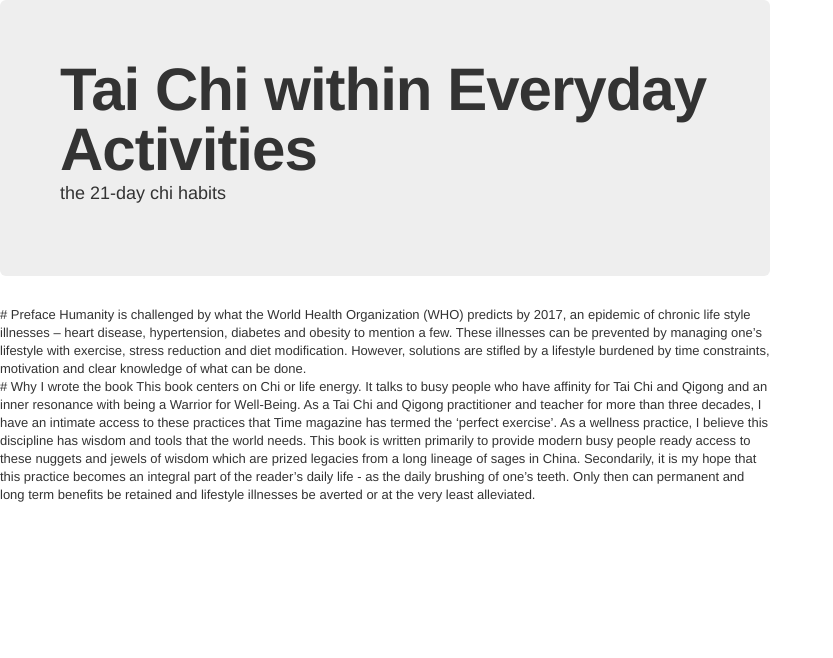
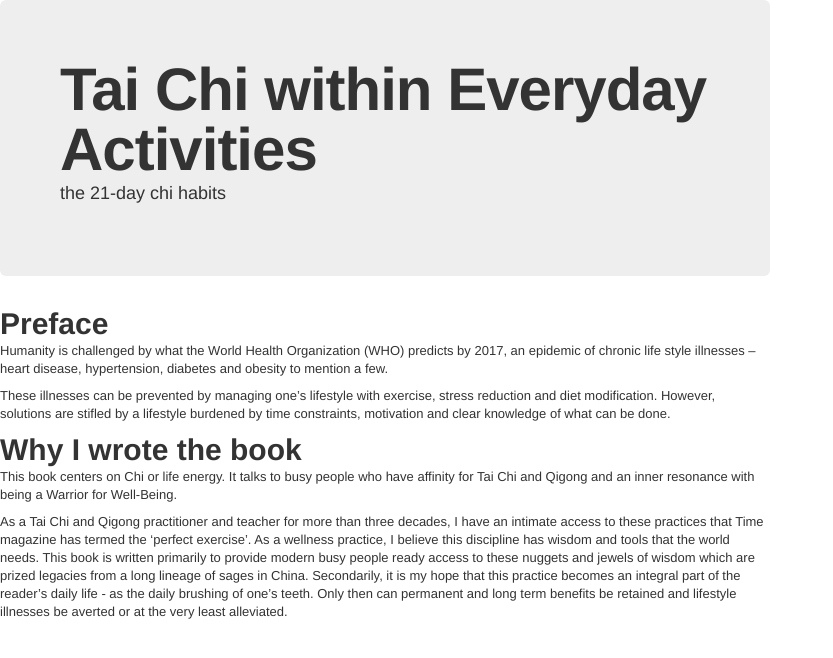
Before and after one commit to chihabit/Everyday-Taichi-Habits, a Jekyll site: the page built from content/home.md, in a window 1280 px wide. Shown: the top 658 px of the page, without its empty margins (0-833 px from the left). Built offline with Jekyll 4.4.1, drawn with Linux system fonts in a browser that asks for light colours; Markdown is read by kramdown in place of the engine named in the settings.

Commit message:
Test markdown syntax outside div tags.

```diff
--- a/content/home.md
+++ b/content/home.md
@@ -9,22 +9,14 @@ layout: default
   </p>
 </div>
 
-<div class="preface">
-
 # Preface
 
 Humanity is challenged by what the World Health Organization (WHO) predicts by 2017, an epidemic of chronic life style illnesses – heart disease, hypertension, diabetes and obesity to mention a few.
 
 These illnesses can be prevented by managing one’s lifestyle with exercise, stress reduction and diet modification. However, solutions are stifled by a lifestyle burdened by time constraints, motivation and clear knowledge of what can be done.
 
-</div>
-
-<div class="why">
-
 # Why I wrote the book
 
 This book centers on Chi or life energy. It talks to busy people who have affinity for Tai Chi and Qigong and an inner resonance with being a Warrior for Well-Being.
 
 As a Tai Chi and Qigong practitioner and teacher for more than three decades, I have an intimate access to these practices that Time magazine has termed the ‘perfect exercise’. As a wellness practice, I believe this discipline has wisdom and tools that the world needs. This book is written primarily to provide modern busy people ready access to these nuggets and jewels of wisdom which are prized legacies from a long lineage of sages in China. Secondarily, it is my hope that this practice becomes an integral part of the reader’s daily life - as the daily brushing of one’s teeth. Only then can permanent and long term benefits be retained and lifestyle illnesses be averted or at the very least alleviated.
-
-</div>
```
